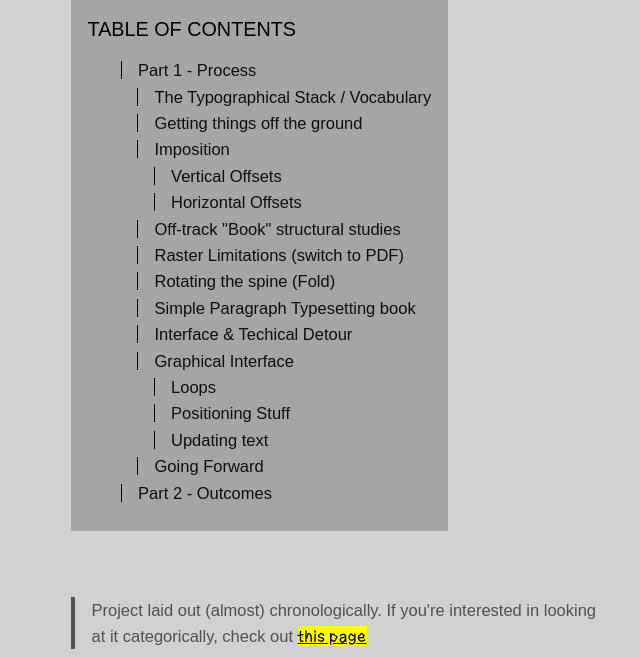
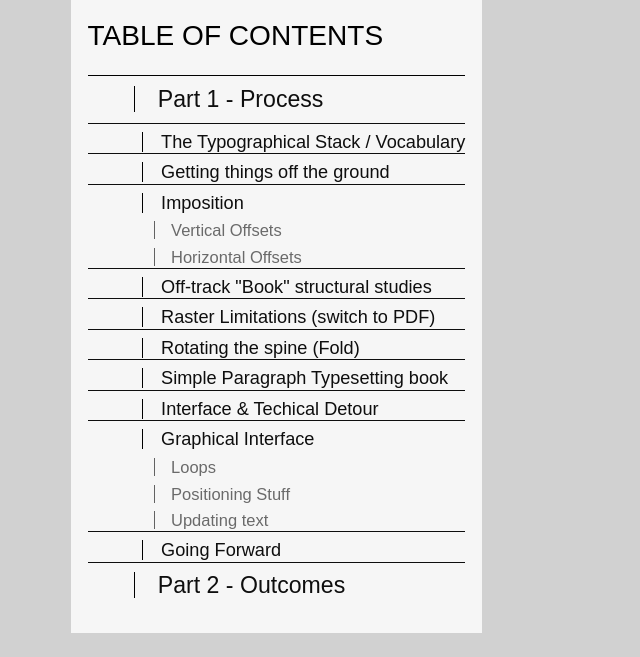
Before and after one commit to caizoryan/blog.a-p, a website with bundled scripts: page pages/publication_tools/chronological.html in a window 1280 px wide. Shown: the part 143-800 px from the top of the page, without its empty margins (301-941 px from the left). Built offline with nearby package versions, Linux system fonts and the light colour scheme.

Commit message:
table of contents

```diff
--- a/pages/publication_tools/chronological.html
+++ b/pages/publication_tools/chronological.html
@@ -11,124 +11,124 @@
 	<h1 id='publication-tools'> Publication Tools </h1>
 <div class="table-of-contents">
 
-<p>
+<h2>
 	<a style='margin-left:2em;'
 		href='#part-1---process' >
 		Part 1 - Process
 	</a>
-</p>
+</h2>
 
-<p>
+<h3>
 	<a style='margin-left:3em;'
 		href='#the-typographical-stack-/-vocabulary' >
 		The Typographical Stack / Vocabulary
 	</a>
-</p>
+</h3>
 
-<p>
+<h3>
 	<a style='margin-left:3em;'
 		href='#getting-things-off-the-ground' >
 		Getting things off the ground
 	</a>
-</p>
+</h3>
 
-<p>
+<h3>
 	<a style='margin-left:3em;'
 		href='#imposition' >
 		Imposition
 	</a>
-</p>
+</h3>
 
-<p>
+<h4>
 	<a style='margin-left:4em;'
 		href='#vertical-offsets' >
 		Vertical Offsets
 	</a>
-</p>
+</h4>
 
-<p>
+<h4>
 	<a style='margin-left:4em;'
 		href='#horizontal-offsets' >
 		Horizontal Offsets
 	</a>
-</p>
+</h4>
 
-<p>
+<h3>
 	<a style='margin-left:3em;'
 		href='#off-track-"book"-structural-studies' >
 		Off-track "Book" structural studies
 	</a>
-</p>
+</h3>
 
-<p>
+<h3>
 	<a style='margin-left:3em;'
 		href='#raster-limitations-(switch-to-pdf)' >
 		Raster Limitations (switch to PDF)
 	</a>
-</p>
+</h3>
 
-<p>
+<h3>
 	<a style='margin-left:3em;'
 		href='#rotating-the-spine-(fold)' >
 		Rotating the spine (Fold)
 	</a>
-</p>
+</h3>
 
-<p>
+<h3>
 	<a style='margin-left:3em;'
 		href='#simple-paragraph-typesetting-book' >
 		Simple Paragraph Typesetting book
 	</a>
-</p>
+</h3>
 
-<p>
+<h3>
 	<a style='margin-left:3em;'
 		href='#interface-&-techical-detour' >
 		Interface & Techical Detour
 	</a>
-</p>
+</h3>
 
-<p>
+<h3>
 	<a style='margin-left:3em;'
 		href='#graphical-interface' >
 		Graphical Interface
 	</a>
-</p>
+</h3>
 
-<p>
+<h4>
 	<a style='margin-left:4em;'
 		href='#loops' >
 		Loops
 	</a>
-</p>
+</h4>
 
-<p>
+<h4>
 	<a style='margin-left:4em;'
 		href='#positioning-stuff' >
 		Positioning Stuff
 	</a>
-</p>
+</h4>
 
-<p>
+<h4>
 	<a style='margin-left:4em;'
 		href='#updating-text' >
 		Updating text
 	</a>
-</p>
+</h4>
 
-<p>
+<h3>
 	<a style='margin-left:3em;'
 		href='#going-forward' >
 		Going Forward
 	</a>
-</p>
+</h3>
 
-<p>
+<h2>
 	<a style='margin-left:2em;'
 		href='#part-2---outcomes' >
 		Part 2 - Outcomes
 	</a>
-</p>
+</h2>
 </div>
 <blockquote> <p> Project laid out (almost) chronologically. If you're interested in looking at it categorically, check out <a href = "./categorically.html"> this page </a> </p> </blockquote>
 <p> Here is an outline of my now concluded thesis project where I've been exploring the technical aspects of the typographical stack for publication design. + Investigating different ways of producing publications by writing programs. </p>
--- a/styles/style.css
+++ b/styles/style.css
@@ -261,11 +261,12 @@ video {
 
 
 .table-of-contents::before {
-	font-size: 1.2em;
+	font-size: 1.7em;
   content: "TABLE OF CONTENTS";
   display: block;
   padding-bottom: 0.6em;
   color: black;
+border-bottom: 1px solid;
 }
 
 .table-of-contents a {
@@ -279,14 +280,41 @@ video {
 }
 
 .table-of-contents {
-  background-color: var(--most-muted);
+  background-color: #f6f6f6;
   color: var(--background);
   padding: 1em;
 	margin-bottom: 4em;
 	padding-bottom: 1.5em;
 	width: max-content;
+}
 
+.table-of-contents h1,
+.table-of-contents h2,
+.table-of-contents h3,
+.table-of-contents h4,
+.table-of-contents h5{
+	font-family:inherit;
+	font-size: 1em;
+	line-height: 1em;
+  padding-top: .5em;
+  padding-bottom: .125em;
+  margin-bottom: 0;
+  margin-top: 0;
 }
+
+.table-of-contents h2{font-size: 1.4em; padding-bottom: .5em;}
+.table-of-contents h3{font-size: 1.1em;}
+.table-of-contents h4{ opacity: .6; }
+
+.table-of-contents h1::before,
+.table-of-contents h2::before,
+.table-of-contents h3::before,
+.table-of-contents h4::before,
+.table-of-contents h5::before
+{
+	display: none;
+}
+
 
 .table-of-contents p {
 	margin: 0;
```
Also changed, not shown: compile.js (+4 -3 lines), compile.js.html (+4 -3 lines), pages/building_programming_environments.html (+16 -16 lines), pages/publication_tools/categorically.html (+16 -16 lines), pages/replayable_array.html (+2 -2 lines), pages/wrapping_2025.html (+24 -24 lines), readme.html (+4 -4 lines).
